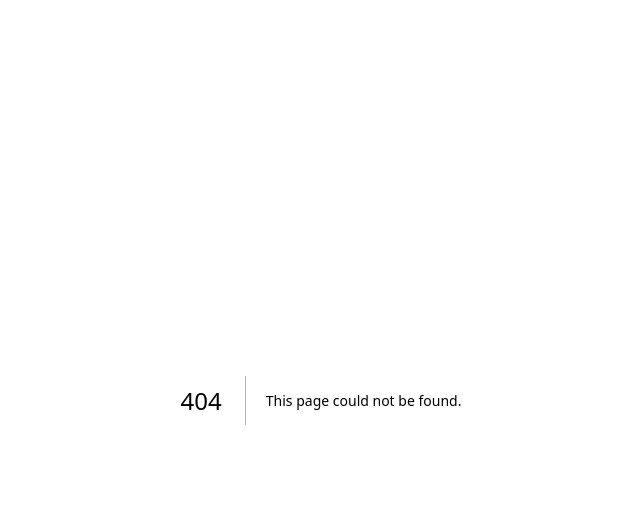
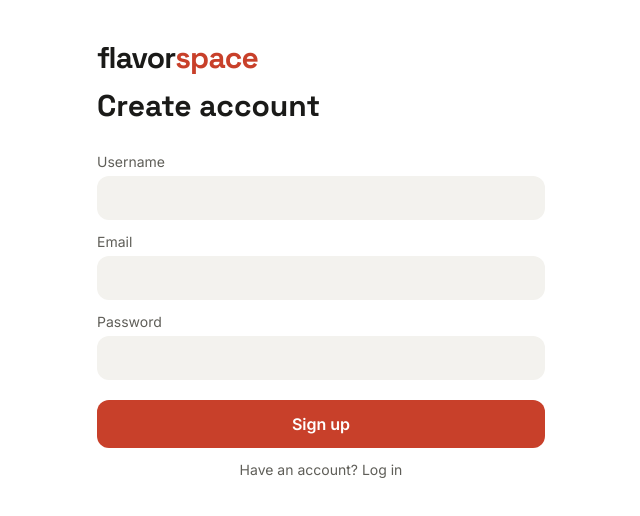
Before and after one commit to tosterabgx/flavorspace, a Next.js app: page /signup in a window 1280 px wide. Before the commit this address had no page. Shown: the top 516 px of the page, without its empty margins (319-959 px from the left). Built offline with nearby package versions, Linux system fonts and the light colour scheme; no server answers.

Commit message:
feat: add login/signup pages

```diff
--- a/package.json
+++ b/package.json
@@ -8,7 +8,6 @@
     "start": "next start",
     "lint": "oxlint",
     "db:push": "drizzle-kit push",
-    "db:studio": "drizzle-kit studio",
     "db:seed": "tsx src/db/seed.ts"
   },
   "dependencies": {
--- /dev/null
+++ b/src/app/(auth)/actions.ts
@@ -0,0 +1,57 @@
+"use server";
+
+import { eq } from "drizzle-orm";
+import { redirect } from "next/navigation";
+import { profiles } from "@/db/schema";
+import { db } from "@/index";
+import { createClient } from "@/lib/server";
+
+export type AuthState = { error?: string };
+
+export async function signUp(_: AuthState, formData: FormData): Promise<AuthState> {
+  const email = String(formData.get("email")).trim();
+  const username = String(formData.get("username")).trim().toLowerCase();
+  const password = String(formData.get("password"));
+
+  if (username.length < 3 || username.length > 20) {
+    return { error: "Username must be 3-20 letters" };
+  }
+
+  if (!/^[a-z0-9_]+$/.test(username)) {
+    return { error: "Username must contain letter, numbers or _" };
+  }
+
+  if (password.length < 6) {
+    return { error: "Password must be at least 6 symbols" };
+  }
+
+  const [taken] = await db
+    .select({ id: profiles.id })
+    .from(profiles)
+    .where(eq(profiles.username, username))
+    .limit(1);
+  if (taken) return { error: "Username is taken" };
+
+  const supabase = await createClient();
+  const { data, error } = await supabase.auth.signUp({ email, password });
+  if (error || !data.user) return { error: error?.message ?? "Signup failed" };
+
+  await db.insert(profiles).values({ id: data.user.id, username, displayName: username });
+  redirect("/");
+}
+
+export async function logIn(_: AuthState, formData: FormData): Promise<AuthState> {
+  const supabase = await createClient();
+  const { error } = await supabase.auth.signInWithPassword({
+    email: String(formData.get("email")).trim(),
+    password: String(formData.get("password")),
+  });
+  if (error) return { error: error.message };
+  redirect("/");
+}
+
+export async function logOut() {
+  const supabase = await createClient();
+  await supabase.auth.signOut();
+  redirect("/");
+}
--- /dev/null
+++ b/src/app/(auth)/auth-form.tsx
@@ -0,0 +1,57 @@
+"use client";
+import { useActionState } from "react";
+import { logIn, signUp } from "./actions";
+import Logo from "@/components/logo";
+import Link from "next/link";
+
+const input =
+  "w-full rounded-xl bg-surface px-4 py-3 text-ink outline-none focus:ring-2 focus:ring-tomato";
+
+export function AuthForm({ mode }: { mode: "login" | "signup" }) {
+  const isSignup = mode === "signup";
+  const [state, action, pending] = useActionState(isSignup ? signUp : logIn, {});
+
+  return (
+    <form action={action} className="flex flex-col gap-3 pt-10">
+      <Logo />
+      <h1 className="mb-4 font-display text-3xl font-bold text-ink">
+        {isSignup ? "Create account" : "Welcome back"}
+      </h1>
+
+      {isSignup && (
+        <label className="flex flex-col gap-1 text-sm text-muted">
+          Username
+          <input name="username" required autoComplete="username" className={input} />
+        </label>
+      )}
+      <label className="flex flex-col gap-1 text-sm text-muted">
+        Email
+        <input name="email" type="email" required autoComplete="email" className={input} />
+      </label>
+      <label className="flex flex-col gap-1 text-sm text-muted">
+        Password
+        <input
+          name="password"
+          type="password"
+          required
+          minLength={6}
+          autoComplete="password"
+          className={input}
+        />
+      </label>
+
+      {state.error && <p className="text-sm text-tomato">{state.error}</p>}
+
+      <button
+        disabled={pending}
+        className="mt-2 rounded-xl bg-tomato py-3 font-semibold text-white disabled:opacity-60"
+      >
+        {pending ? "..." : isSignup ? "Sign up" : "Log in"}
+      </button>
+
+      <Link href={isSignup ? "/login" : "/signup"} className="text-center text-sm text-muted">
+        {isSignup ? "Have an account? Log in" : "New here? Sign up"}
+      </Link>
+    </form>
+  );
+}
--- /dev/null
+++ b/src/app/(auth)/login/page.tsx
@@ -0,0 +1,5 @@
+import { AuthForm } from "../auth-form";
+
+export default function LoginPage() {
+  return <AuthForm mode="login" />;
+}
--- /dev/null
+++ b/src/app/(auth)/signup/page.tsx
@@ -0,0 +1,5 @@
+import { AuthForm } from "../auth-form";
+
+export default function SignupPage() {
+  return <AuthForm mode="signup" />;
+}
--- a/src/app/layout.tsx
+++ b/src/app/layout.tsx
@@ -20,7 +20,9 @@ export const metadata: Metadata = {
 export default function RootLayout({ children }: LayoutProps<"/">) {
   return (
     <html lang="en" className={`${inter.variable} ${spaceGrotesk.variable}`}>
-      <body className="min-h-dvh bg-white font-sans text-ink antialiased">{children}</body>
+      <body className="min-h-dvh bg-white font-sans text-ink antialiased">
+        <div className="mx-auto max-w-md">{children}</div>
+      </body>
     </html>
   );
 }
--- a/src/components/logo.tsx
+++ b/src/components/logo.tsx
@@ -1,7 +1,7 @@
 export default function Logo() {
   return (
-    <h1 className="font-display text-3xl font-bold tracking-tight">
+    <div className="font-display text-3xl font-bold tracking-tight">
       flavor<span className="text-tomato">space</span>
-    </h1>
+    </div>
   );
 }
```
Also changed, not shown: 1 other file (tests, documents, lock files or other folders).
